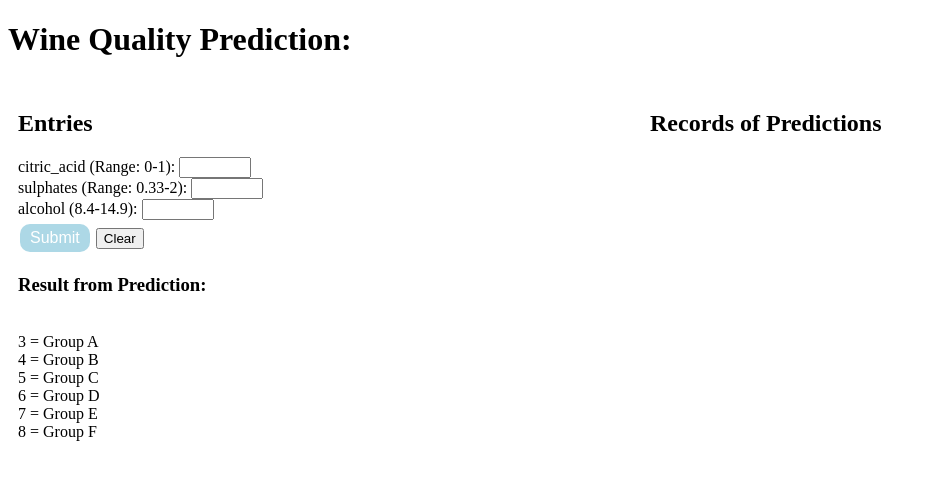
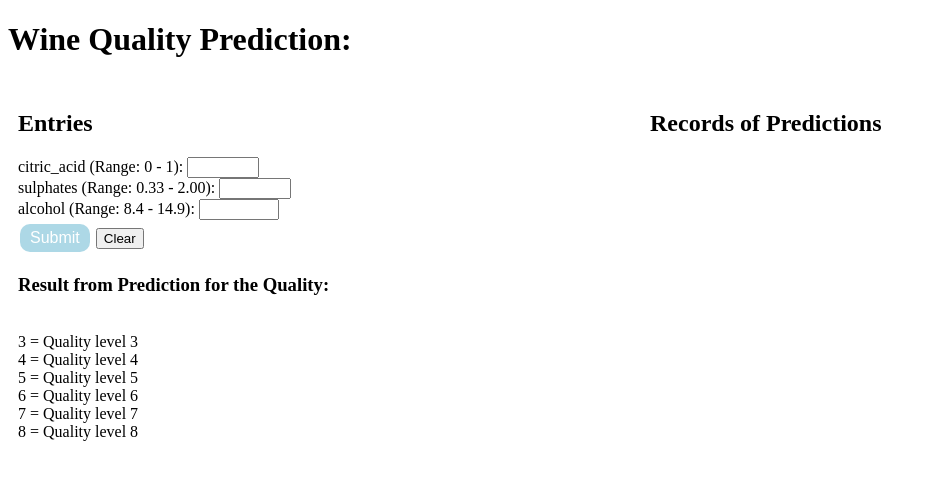
Before and after one commit to aunhengly/ANA680-Wk3-Docker-AWS-Project, a Flask app: page / in a window 1280 px wide. Shown: the top 480 px of the page, without its empty margins (0-936 px from the left). Run offline with Flask 3, Linux system fonts and the light colour scheme; parts of the project's set-up code (start-up, migrations or seed data) failed here and were passed over.

Commit message:
update the alcohol in put and dockerfile is working and tested

```diff
--- a/app.py
+++ b/app.py
@@ -29,4 +29,5 @@ def predict():
     return render_template('index.html', predict=pred[0], predictions=predictions)
 
 if __name__ == '__main__':
-    app.run(debug=True)
+    app.run(host='0.0.0.0', port=5000)
+    # app.run(debug=True)
--- a/requirements.txt
+++ b/requirements.txt
@@ -1,12 +1,14 @@
 blinker==1.7.0
 click==8.1.7
 Flask==3.0.0
+gunicorn==21.2.0
 itsdangerous==2.1.2
 Jinja2==3.1.2
 joblib==1.3.2
 MarkupSafe==2.1.3
 numpy==1.26.1
-scikit-learn==1.3.2
+packaging==23.2
+scikit-learn==1.2.1
 scipy==1.11.3
 threadpoolctl==3.2.0
 Werkzeug==3.0.1
--- a/templates/index.html
+++ b/templates/index.html
@@ -43,7 +43,7 @@
       <div class="column">
         <h2>Entries</h2>
         <form action="{{ url_for('predict')}}" method="POST">
-          <label for="citric_acid"> citric_acid (Range: 0-1):</label>
+          <label for="citric_acid"> citric_acid (Range: 0 - 1):</label>
           <input
             type="number"
             name="citric_acid"
@@ -55,7 +55,7 @@
           />
           <br />
 
-          <label for="sulphates">sulphates (Range: 0.33-2):</label>
+          <label for="sulphates">sulphates (Range: 0.33 - 2.00):</label>
           <input
             type="number"
             name="sulphates"
@@ -67,13 +67,14 @@
           />
           <br />
 
-          <label for="alcohol">alcohol (8.4-14.9):</label>
+          <label for="alcohol">alcohol (Range: 8.4 - 14.9):</label>
           <input
             type="number"
             name="alcohol"
             id="alcohol"
             min="8.4"
-            max="14.9"
+            max="14.90"
+            step="0.01"
             required
           />
           <br />
@@ -81,14 +82,14 @@
           <button type="submit" class="submit-button">Submit</button>
           <button type="button" id="clearButton">Clear</button>
         </form>
-        <h3>Result from Prediction:</h3>
+        <h3>Result from Prediction for the Quality:</h3>
         <br />
-        <label>3 = Group A </label><br />
-        <label>4 = Group B </label><br />
-        <label>5 = Group C </label><br />
-        <label>6 = Group D </label><br />
-        <label>7 = Group E </label><br />
-        <label>8 = Group F </label><br />
+        <label>3 = Quality level 3 </label><br />
+        <label>4 = Quality level 4 </label><br />
+        <label>5 = Quality level 5 </label><br />
+        <label>6 = Quality level 6 </label><br />
+        <label>7 = Quality level 7 </label><br />
+        <label>8 = Quality level 8 </label><br />
       </div>
 
       <div class="column">
```
Also changed, not shown: 2 other files.
